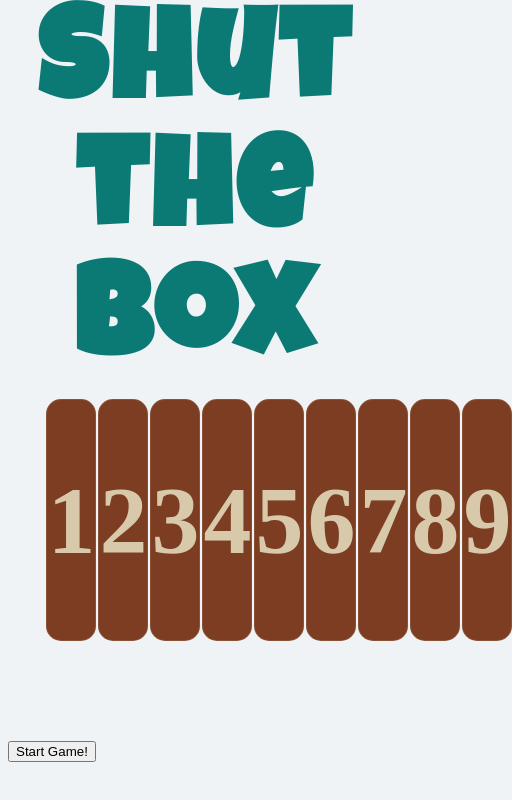
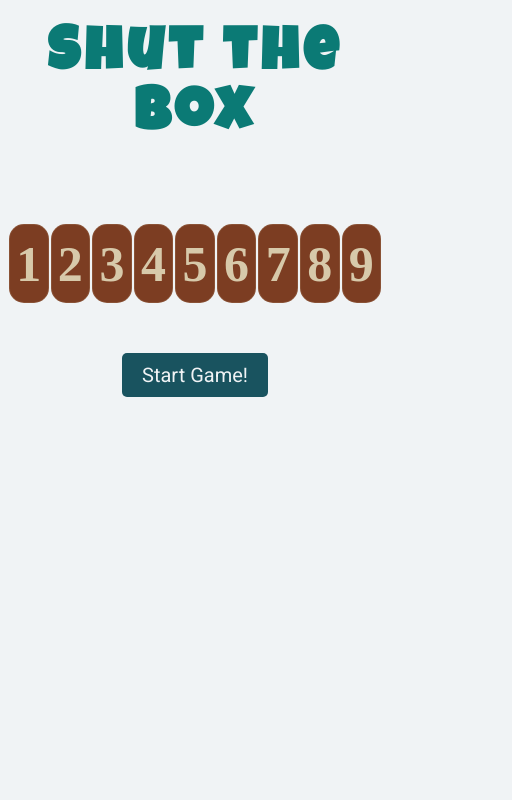
Before and after one commit to adam-beck/dont-close-the-box, a React app: page / in a window 390 px wide. Shown: the top 800 px of the page, 512 px wide, since content can reach past the window. Built offline with nearby package versions, Linux system fonts and the light colour scheme.

Commit message:
Adds responsive styling

```diff
--- a/index.html
+++ b/index.html
@@ -2,6 +2,7 @@
 <html>
   <head>
     <meta http-equiv="Content-type" content="text/html; charset=utf-8"/>
+    <meta name="viewport" content="width=device-width"/>
     <title>Sample App</title>
   </head>
   <body>
--- a/src/Box.js
+++ b/src/Box.js
@@ -12,17 +12,23 @@ function createLevers() {
   }));
 }
 
+const startingNumbers = [1, 2, 3, 4, 5, 6, 7, 8, 9];
+
+const getNewGameState = () => {
+  return {
+    currentScore: startingNumbers.slice(),
+    levers: createLevers(),
+    dice: [],
+    total: 0,
+    gameOver: false
+  };
+}
+
 class Box extends Component {
   constructor(props) {
     super(props);
 
-    this.state = {
-      currentScore: [1, 2, 3, 4, 5, 6, 7, 8, 9],
-      levers: createLevers(),
-      dice: [],
-      total: 0,
-      gameOver: false
-    };
+    this.state = getNewGameState();
 
     this.current = 0;
     this.started = false;
@@ -32,6 +38,15 @@ class Box extends Component {
     this.nextRound = this.nextRound.bind(this);
     this.playLever = this.playLever.bind(this);
     this.resetLever = this.resetLever.bind(this);
+    this.startNewGame = this.startNewGame.bind(this);
+  }
+
+  startNewGame() {
+    this.setState(() => {
+      return getNewGameState()
+    }, () => {
+      this.rollDice();
+    })
   }
 
   rollDice() {
@@ -136,8 +151,10 @@ class Box extends Component {
   }
 
   render() {
+    const scoreVisible = this.started ? '': 'hidden';
     return (
-      <div>
+      <div className="box-wrapper">
+        <h3 className="score" style={{visibility: scoreVisible}}>Current Score: <span>{this.state.currentScore.join('')}</span></h3>
         <div className="box">
           {this.state.levers.map(lever => (
             <Lever
@@ -148,12 +165,17 @@ class Box extends Component {
               frozen={lever.frozen}/>)
           )}
         </div>
-        <div className="dice"><Die value={this.state.dice[0]} /> <Die value={this.state.dice[1]} /></div>
-        {!this.started && <button onClick={this.rollDice}>Start Game!</button>}
-        {!this.state.gameOver && this.started && <button onClick={this.nextRound} disabled={this.current !== this.state.total}>Roll Dice!</button> }
-        <br />
-        {this.started && <h3>Current Score: {this.state.currentScore.join('')}</h3>}
-        {this.state.gameOver && <h1>GAME OVER</h1>}
+        {this.started &&
+            <div className="dice" onClick={this.nextRound}>
+              <Die value={this.state.dice[0]} />
+              <Die value={this.state.dice[1]} />
+            </div>
+        }
+        <div className="game-information">
+          {!this.started && <button className="start-button" onClick={this.rollDice}>Start Game!</button>}
+          {this.state.gameOver && <h1 className="game-over">GAME OVER!</h1>}
+          {this.state.gameOver && <button className="start-button" onClick={this.startNewGame}>Start New Game</button>}
+        </div>
       </div>
     );
   }
--- a/src/styles.css
+++ b/src/styles.css
@@ -1,7 +1,11 @@
-@import url('https://fonts.googleapis.com/css?family=Luckiest+Guy');
+@import url('https://fonts.googleapis.com/css?family=Luckiest+Guy|Roboto');
 
 body {
   background: #F0F3F5;
+}
+
+.box-wrapper {
+  text-align: center;
 }
 
 .game-title {
@@ -13,6 +17,42 @@ body {
   margin-top: 1%;
   padding: 0;
   text-align: center;
+}
+
+.game-over {
+  font-family: 'Luckiest Guy';
+  letter-spacing: 5px;
+  font-size: 5em;
+  margin: 0;
+  color: #bd2323;
+}
+
+.game-information {
+  text-align: center;
+}
+
+.score {
+  font-size: 3em;
+  margin: 0;
+  font-variant: small-caps;
+  font-family: 'Roboto';
+}
+
+.score span {
+  color: white;
+  text-shadow: -1px 0 #0B7a75, 0 1px #0B7a75, 1px 0 #0B7a75, 0 -1px #0B7a75;
+}
+
+.start-button {
+  font-family: 'Roboto';
+  font-size: 2em;
+  border: none;
+  padding: 10px 20px;
+  background: #19535F;
+  color: #f0f3f5;
+  border-radius: 5px;
+  box-shadow: none;
+  margin: 50px;
 }
 
 .box {
@@ -37,6 +77,7 @@ body {
   text-align: center;
   user-select: none;
   cursor: pointer;
+  -webkit-tap-highlight-color: rgba(255, 255, 255, 0);
 }
 
 .lever.flipped {
@@ -58,3 +99,43 @@ body {
   display: inline-block;
   width: 100px;
 }
+
+@media (max-width: 500px) {
+  body {
+    font-size: 10px;
+  }
+
+  .score span {
+    display: block;
+  }
+
+  .game-title {
+    font-size: 6em;
+    padding-top: 5%;
+  }
+
+  .dice {
+    padding: 20px;
+  }
+
+  .die {
+    width: 50px;
+  }
+
+  .box {
+    padding: 0;
+  }
+
+  .box .lever {
+  }
+
+  .lever {
+    margin: 0;
+    font-size: 2.5em;
+  }
+
+  .lever h1 {
+    margin: 25% 0;
+  }
+
+}
```
